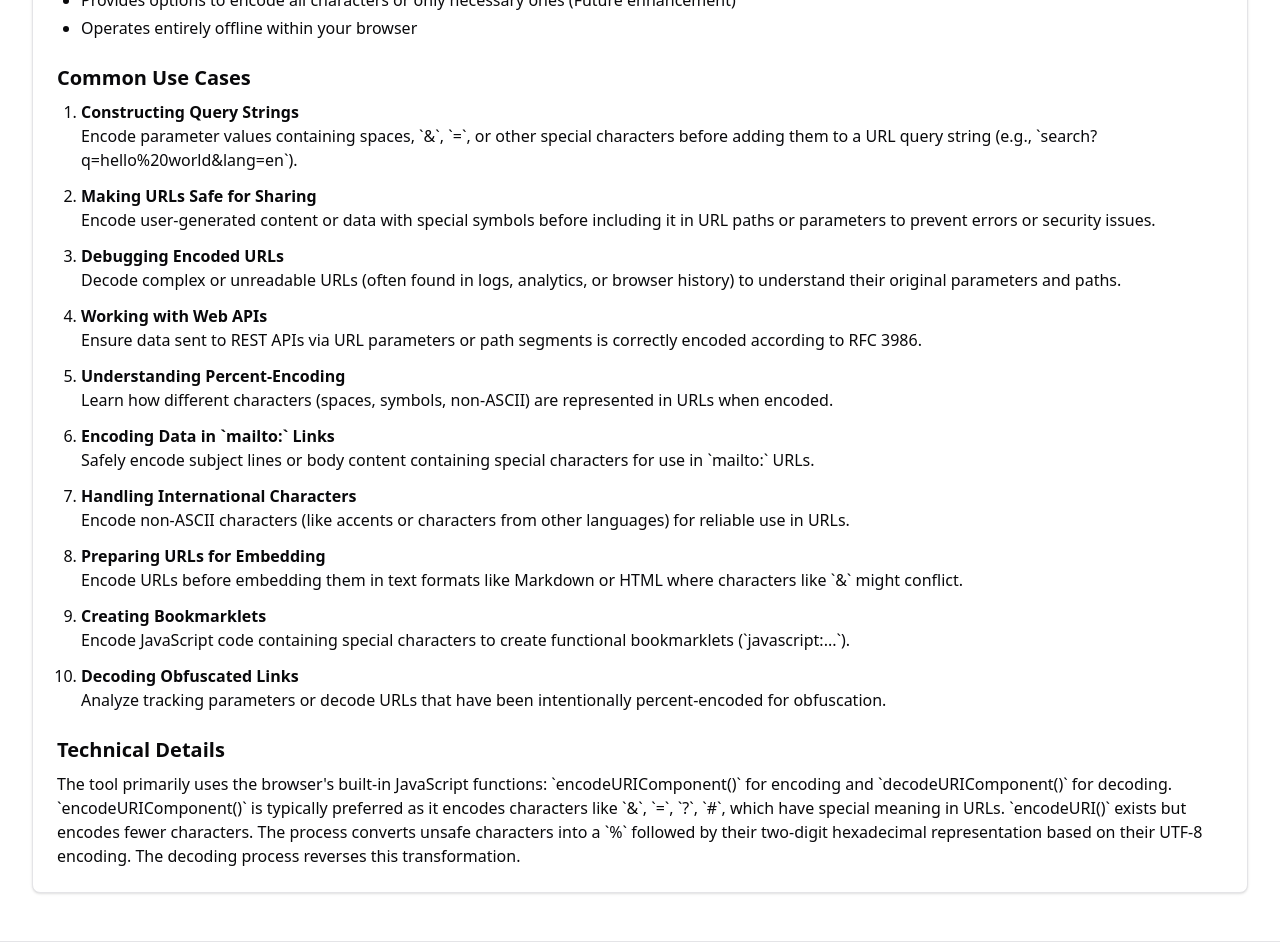
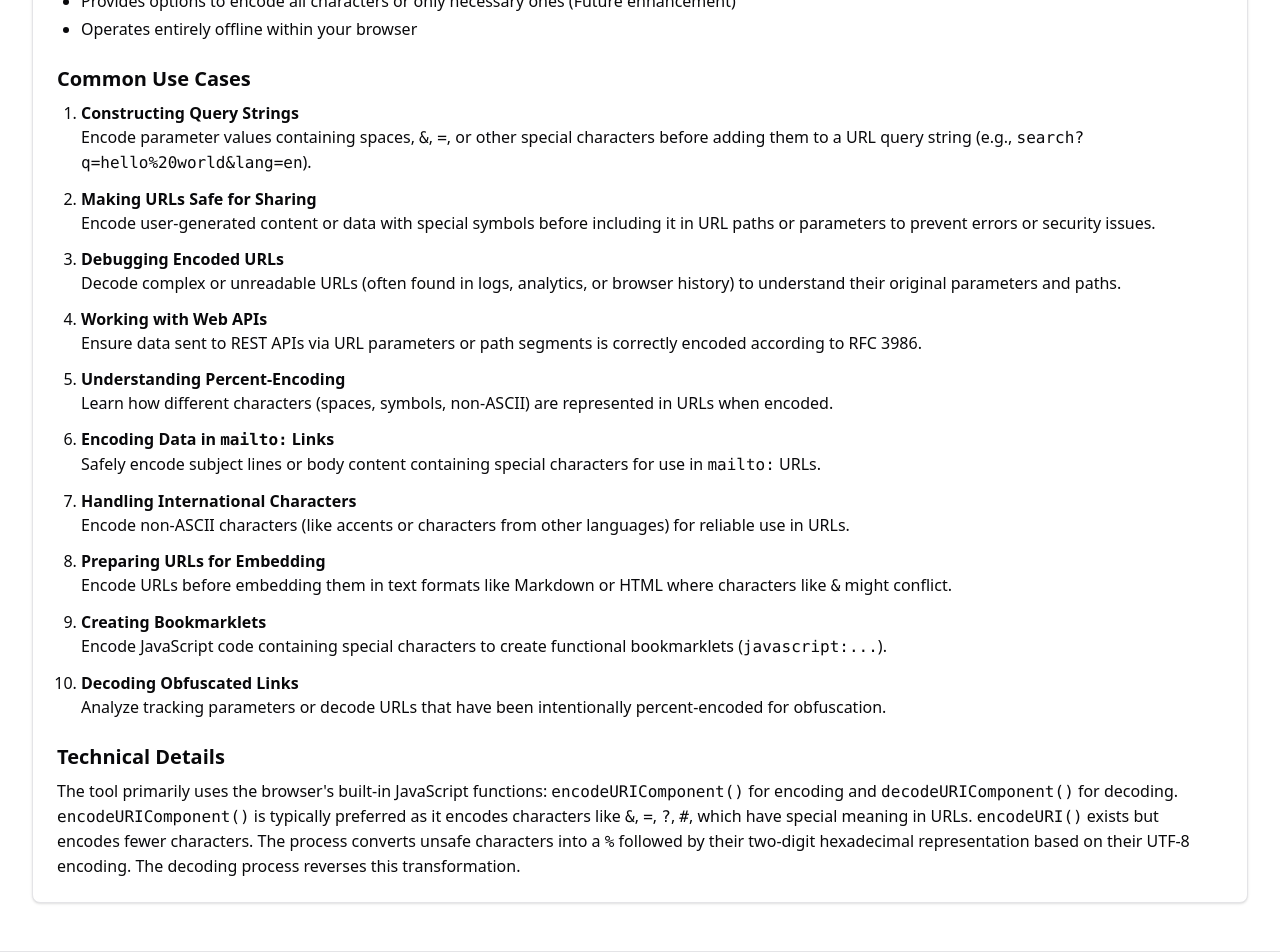
Before and after one commit to IgorShadurin/offlinetools.org, a Next.js app in the folder landing/: page /tools/url-encoder in a window 1280 px wide. Shown: the part 1100-2052 px from the top of the page. Built offline with nearby package versions, Linux system fonts and the light colour scheme.

Commit message:
feat: enhance explanation components with code formatting for better readability

```diff
--- a/landing/app/tools/base64-codec/Base64CodecExplanation.tsx
+++ b/landing/app/tools/base64-codec/Base64CodecExplanation.tsx
@@ -47,7 +47,7 @@ export default function Base64CodecExplanation() {
 
             <li>
               <strong>Working with Basic Auth Headers</strong>
-              <p>Decode the credentials part of an HTTP Basic Authentication header (`Authorization: Basic ...`) to see the `username:password`.</p>
+              <p>Decode the credentials part of an HTTP Basic Authentication header (<code>Authorization: Basic ...</code>) to see the <code>username:password</code>.</p>
             </li>
 
             <li>
@@ -85,7 +85,7 @@ export default function Base64CodecExplanation() {
         <div>
           <h3 className="text-xl font-semibold mb-2">Technical Details</h3>
           <p>
-            This tool uses the browser&apos;s standard `btoa()` function for encoding and `atob()` for decoding. `btoa()` creates a Base64-encoded ASCII string from a string of binary data. Since JavaScript strings are typically UTF-16, the input text is often first encoded to UTF-8, then passed to `btoa()`. Conversely, `atob()` decodes a Base64-encoded string; the result might need to be decoded from UTF-8 back to a standard JavaScript string if the original text contained non-ASCII characters. All processing happens client-side.
+            This tool uses the browser&apos;s standard <code>btoa()</code> function for encoding and <code>atob()</code> for decoding. <code>btoa()</code> creates a Base64-encoded ASCII string from a string of binary data. Since JavaScript strings are typically UTF-16, the input text is often first encoded to UTF-8, then passed to <code>btoa()</code>. Conversely, <code>atob()</code> decodes a Base64-encoded string; the result might need to be decoded from UTF-8 back to a standard JavaScript string if the original text contained non-ASCII characters. All processing happens client-side.
           </p>
         </div>
       </div>
--- a/landing/app/tools/file-hash-compare/HashCompareExplanation.tsx
+++ b/landing/app/tools/file-hash-compare/HashCompareExplanation.tsx
@@ -86,7 +86,7 @@ export default function HashCompareExplanation() {
         <div>
           <h3 className="text-xl font-semibold mb-2">Technical Details</h3>
           <p>
-            For files, the tool uses the browser&apos;s `FileReader` API, often in conjunction with the `SubtleCrypto` API (Web Cryptography API), to read the file in chunks (streaming) and progressively calculate the hash. This allows processing large files without loading the entire content into memory. For text input, the text is encoded (typically to UTF-8) and then hashed using `SubtleCrypto.digest()`. The calculated hash (in hexadecimal format) is then compared case-insensitively against the user-provided expected hash. All calculations happen client-side.
+            For files, the tool uses the browser&apos;s <code>FileReader</code> API, often in conjunction with the <code>SubtleCrypto</code> API (Web Cryptography API), to read the file in chunks (streaming) and progressively calculate the hash. This allows processing large files without loading the entire content into memory. For text input, the text is encoded (typically to UTF-8) and then hashed using <code>SubtleCrypto.digest()</code>. The calculated hash (in hexadecimal format) is then compared case-insensitively against the user-provided expected hash. All calculations happen client-side.
           </p>
         </div>
       </div>
--- a/landing/app/tools/json-formatter/JsonFormatterExplanation.tsx
+++ b/landing/app/tools/json-formatter/JsonFormatterExplanation.tsx
@@ -38,7 +38,7 @@ export default function JsonFormatterExplanation() {
 
             <li>
               <strong>Validating Configuration Files</strong>
-              <p>Ensure JSON configuration files (like `package.json` or `.eslintrc.json`) are correctly structured and readable before use.</p>
+              <p>Ensure JSON configuration files (like <code>package.json</code> or <code>.eslintrc.json</code>) are correctly structured and readable before use.</p>
             </li>
 
             <li>
@@ -86,7 +86,7 @@ export default function JsonFormatterExplanation() {
         <div>
           <h3 className="text-xl font-semibold mb-2">Technical Details</h3>
           <p>
-            The formatter uses the built-in `JSON.parse()` to validate the input and `JSON.stringify()` with appropriate indentation options (spaces or tabs count) to format the output. Error handling pinpoints syntax issues, reporting the position where the parsing failed. The core logic resides in the shared library for potential reuse across different environments (e.g., web, desktop). It&apos;s designed to handle large inputs efficiently within browser memory limits.
+            The formatter uses the built-in <code>JSON.parse()</code> to validate the input and <code>JSON.stringify()</code> with appropriate indentation options (spaces or tabs count) to format the output. Error handling pinpoints syntax issues, reporting the position where the parsing failed. The core logic resides in the shared library for potential reuse across different environments (e.g., web, desktop). It&apos;s designed to handle large inputs efficiently within browser memory limits.
           </p>
         </div>
       </div>
--- a/landing/app/tools/text-hash-generator/TextHashGeneratorExplanation.tsx
+++ b/landing/app/tools/text-hash-generator/TextHashGeneratorExplanation.tsx
@@ -85,7 +85,7 @@ export default function TextHashGeneratorExplanation() {
         <div>
           <h3 className="text-xl font-semibold mb-2">Technical Details</h3>
           <p>
-            The tool utilizes the browser&apos;s built-in `SubtleCrypto` API, part of the Web Cryptography API, to perform hashing. The input text is first encoded into a `Uint8Array` (typically using UTF-8 encoding). This array is then passed to the `SubtleCrypto.digest()` method along with the chosen algorithm (e.g., &apos;SHA-256&apos;). The result is an `ArrayBuffer` containing the raw hash bytes, which is then converted to a hexadecimal string for display. For HMAC, `SubtleCrypto.sign()` is used with a derived key. All cryptographic operations occur securely within the browser.
+            The tool utilizes the browser&apos;s built-in <code>SubtleCrypto</code> API, part of the Web Cryptography API, to perform hashing. The input text is first encoded into a <code>Uint8Array</code> (typically using UTF-8 encoding). This array is then passed to the <code>SubtleCrypto.digest()</code> method along with the chosen algorithm (e.g., <code>SHA-256</code>). The result is an <code>ArrayBuffer</code> containing the raw hash bytes, which is then converted to a hexadecimal string for display. For HMAC, <code>SubtleCrypto.sign()</code> is used with a derived key. All cryptographic operations occur securely within the browser.
           </p>
         </div>
       </div>
--- a/landing/app/tools/url-encoder/UrlEncoderExplanation.tsx
+++ b/landing/app/tools/url-encoder/UrlEncoderExplanation.tsx
@@ -15,7 +15,7 @@ export default function UrlEncoderExplanation() {
         <div>
           <h3 className="text-xl font-semibold mb-2">Tool Capabilities</h3>
           <p className="mb-2">
-            This tool performs URL encoding (also known as percent-encoding) and decoding. It converts characters that are not allowed in URLs into their percent-encoded equivalents (e.g., space becomes `%20`) and reverses the process, making URLs safe for transmission and interpretable by web servers and browsers.
+            This tool performs URL encoding (also known as percent-encoding) and decoding. It converts characters that are not allowed in URLs into their percent-encoded equivalents (e.g., space becomes <code>%20</code>) and reverses the process, making URLs safe for transmission and interpretable by web servers and browsers.
           </p>
           <ul className="list-disc pl-6 space-y-1">
             <li>Encodes strings into URL-safe format using percent-encoding</li>
@@ -32,7 +32,7 @@ export default function UrlEncoderExplanation() {
           <ol className="list-decimal pl-6 space-y-3">
             <li>
               <strong>Constructing Query Strings</strong>
-              <p>Encode parameter values containing spaces, `&`, `=`, or other special characters before adding them to a URL query string (e.g., `search?q=hello%20world&lang=en`).</p>
+              <p>Encode parameter values containing spaces, <code>&</code>, <code>=</code>, or other special characters before adding them to a URL query string (e.g., <code>search?q=hello%20world&lang=en</code>).</p>
             </li>
 
             <li>
@@ -56,8 +56,8 @@ export default function UrlEncoderExplanation() {
             </li>
 
             <li>
-              <strong>Encoding Data in `mailto:` Links</strong>
-              <p>Safely encode subject lines or body content containing special characters for use in `mailto:` URLs.</p>
+              <strong>Encoding Data in <code>mailto:</code> Links</strong>
+              <p>Safely encode subject lines or body content containing special characters for use in <code>mailto:</code> URLs.</p>
             </li>
 
             <li>
@@ -67,12 +67,12 @@ export default function UrlEncoderExplanation() {
 
             <li>
               <strong>Preparing URLs for Embedding</strong>
-              <p>Encode URLs before embedding them in text formats like Markdown or HTML where characters like `&` might conflict.</p>
+              <p>Encode URLs before embedding them in text formats like Markdown or HTML where characters like <code>&</code> might conflict.</p>
             </li>
 
             <li>
               <strong>Creating Bookmarklets</strong>
-              <p>Encode JavaScript code containing special characters to create functional bookmarklets (`javascript:...`).</p>
+              <p>Encode JavaScript code containing special characters to create functional bookmarklets (<code>javascript:...</code>).</p>
             </li>
 
             <li>
@@ -85,7 +85,7 @@ export default function UrlEncoderExplanation() {
         <div>
           <h3 className="text-xl font-semibold mb-2">Technical Details</h3>
           <p>
-            The tool primarily uses the browser&apos;s built-in JavaScript functions: `encodeURIComponent()` for encoding and `decodeURIComponent()` for decoding. `encodeURIComponent()` is typically preferred as it encodes characters like `&`, `=`, `?`, `#`, which have special meaning in URLs. `encodeURI()` exists but encodes fewer characters. The process converts unsafe characters into a `%` followed by their two-digit hexadecimal representation based on their UTF-8 encoding. The decoding process reverses this transformation.
+            The tool primarily uses the browser&apos;s built-in JavaScript functions: <code>encodeURIComponent()</code> for encoding and <code>decodeURIComponent()</code> for decoding. <code>encodeURIComponent()</code> is typically preferred as it encodes characters like <code>&</code>, <code>=</code>, <code>?</code>, <code>#</code>, which have special meaning in URLs. <code>encodeURI()</code> exists but encodes fewer characters. The process converts unsafe characters into a <code>%</code> followed by their two-digit hexadecimal representation based on their UTF-8 encoding. The decoding process reverses this transformation.
           </p>
         </div>
       </div>
```
Also changed, not shown: landing/app/tools/binary-base64-codec/BinaryBase64CodecExplanation.tsx (+4 -4 lines).
